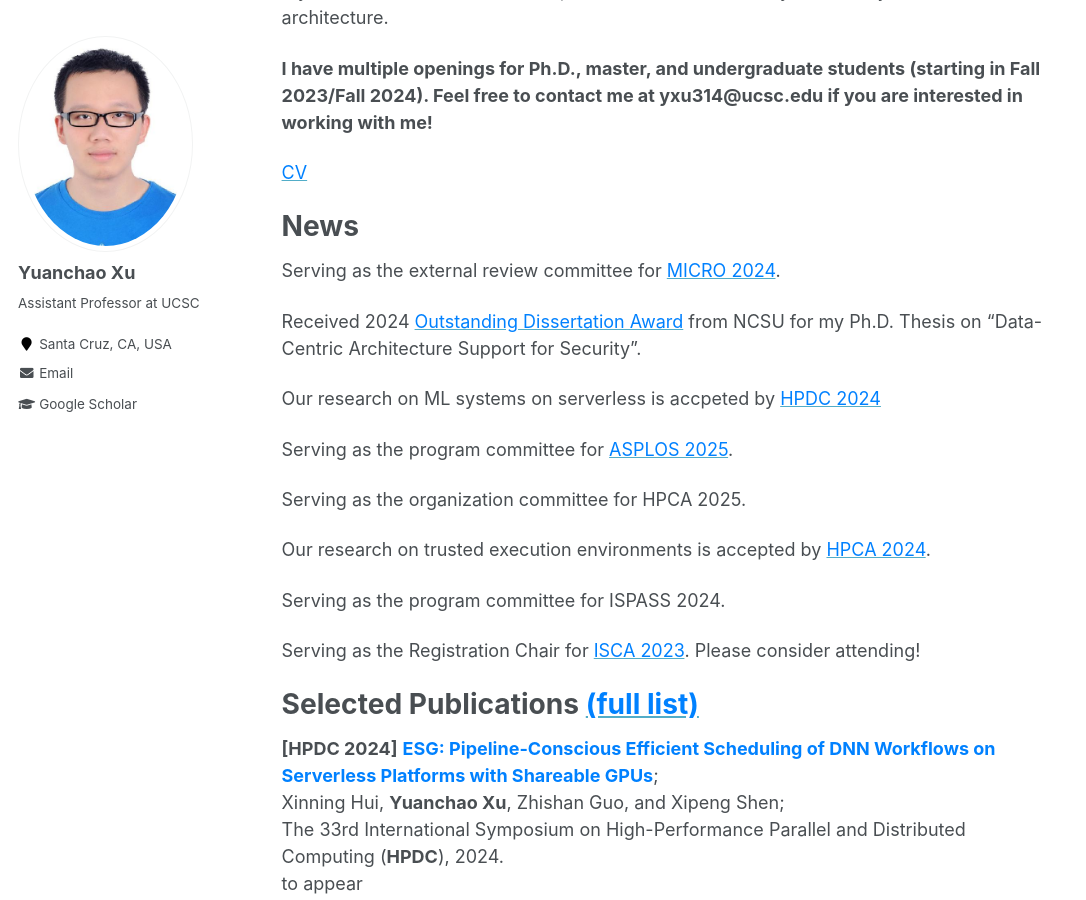
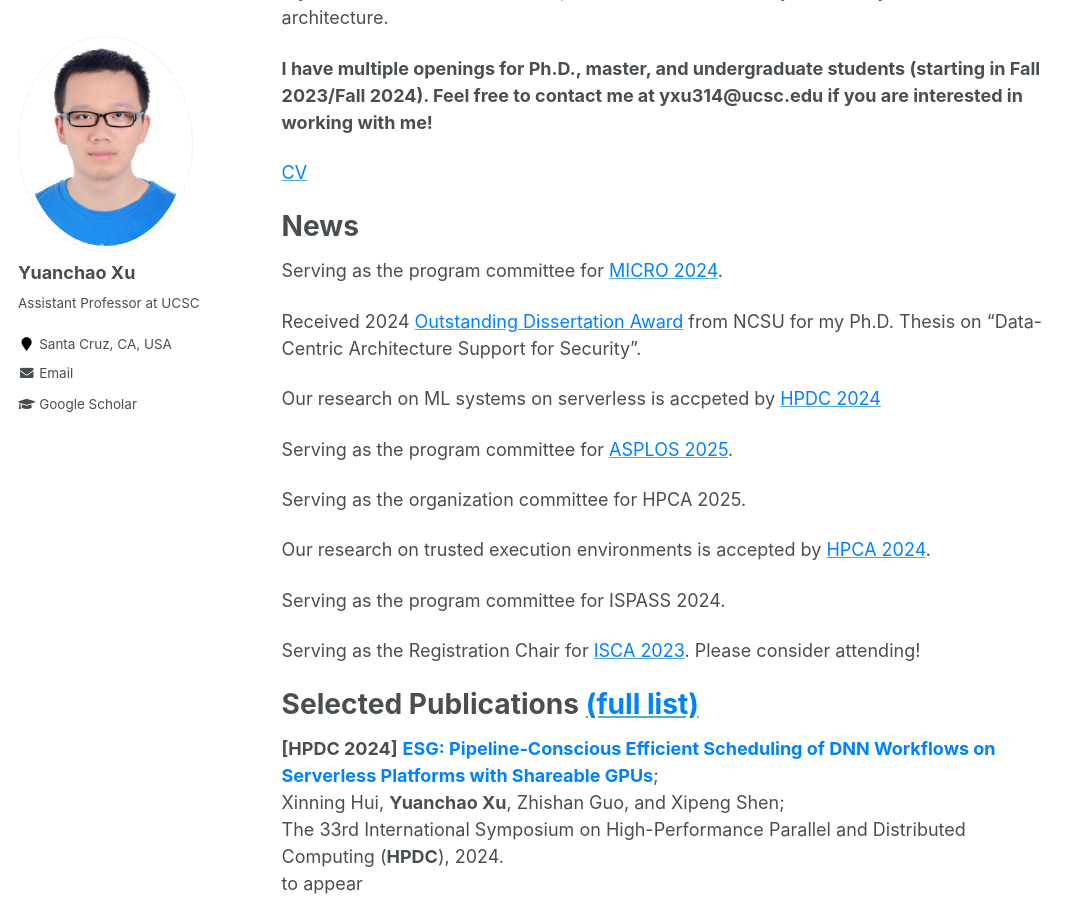
Before and after one commit to yuanchaoxu6/yuanchaoxu6.github.io, a Jekyll site: the page built from _pages/about.md, in a window 1280 px wide and 900 px high, scrolled down 313 px. Shown: the whole window, without its empty margins (0-1086 px from the left). Built offline with Jekyll 4.4.1, drawn with Linux system fonts in a browser that asks for light colours.

Commit message:
Update about.md

```diff
--- a/_pages/about.md
+++ b/_pages/about.md
@@ -21,7 +21,7 @@ My research interests are in computer architecture, security, and ML systems and
 News
 =====
 
-Serving as the external review committee for [<font color="#0081ff">MICRO 2024</font>](https://microarch.org/micro57/).
+Serving as the program committee for [<font color="#0081ff">MICRO 2024</font>](https://microarch.org/micro57/).
 
 Received 2024 [<font color="#0081ff">Outstanding Dissertation Award</font>](https://www.csc.ncsu.edu/academics/graduate/graduate_awards.php) from NCSU for my Ph.D. Thesis on "Data-Centric Architecture Support for Security".
 
```
